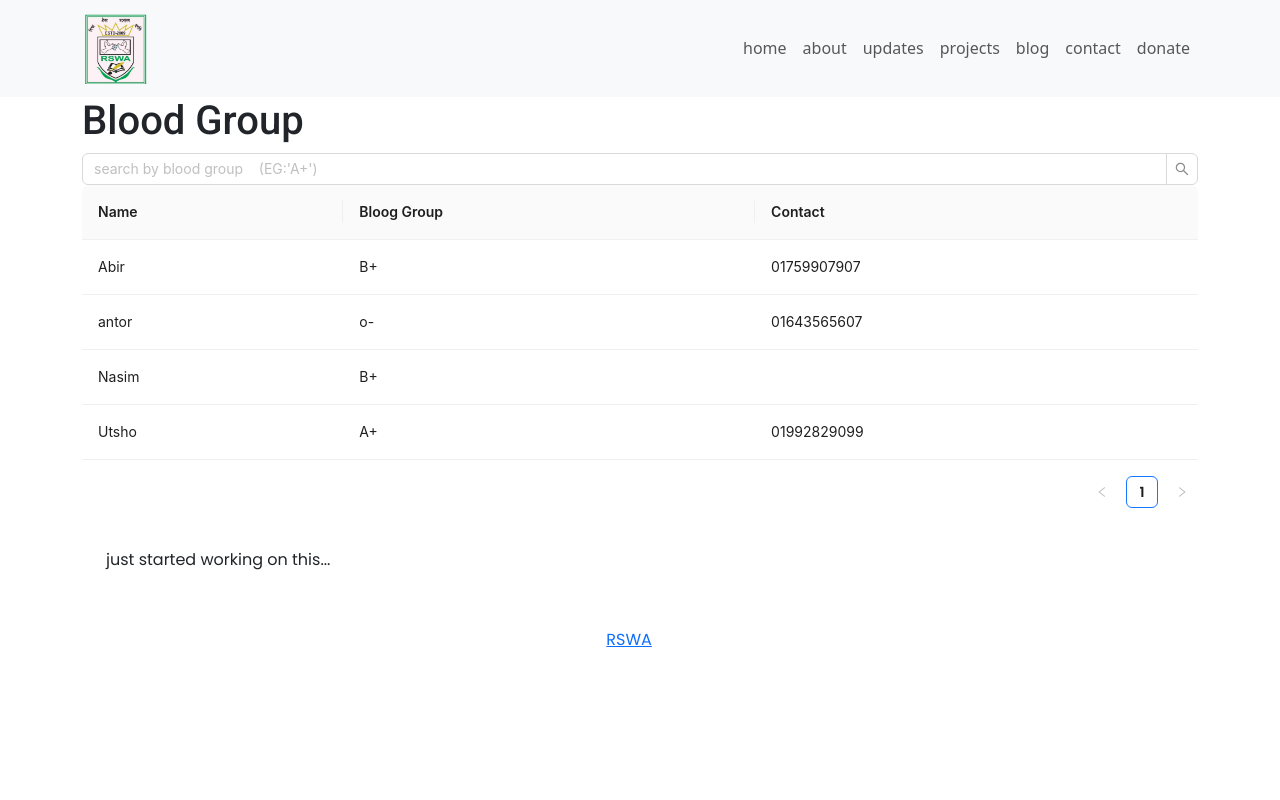
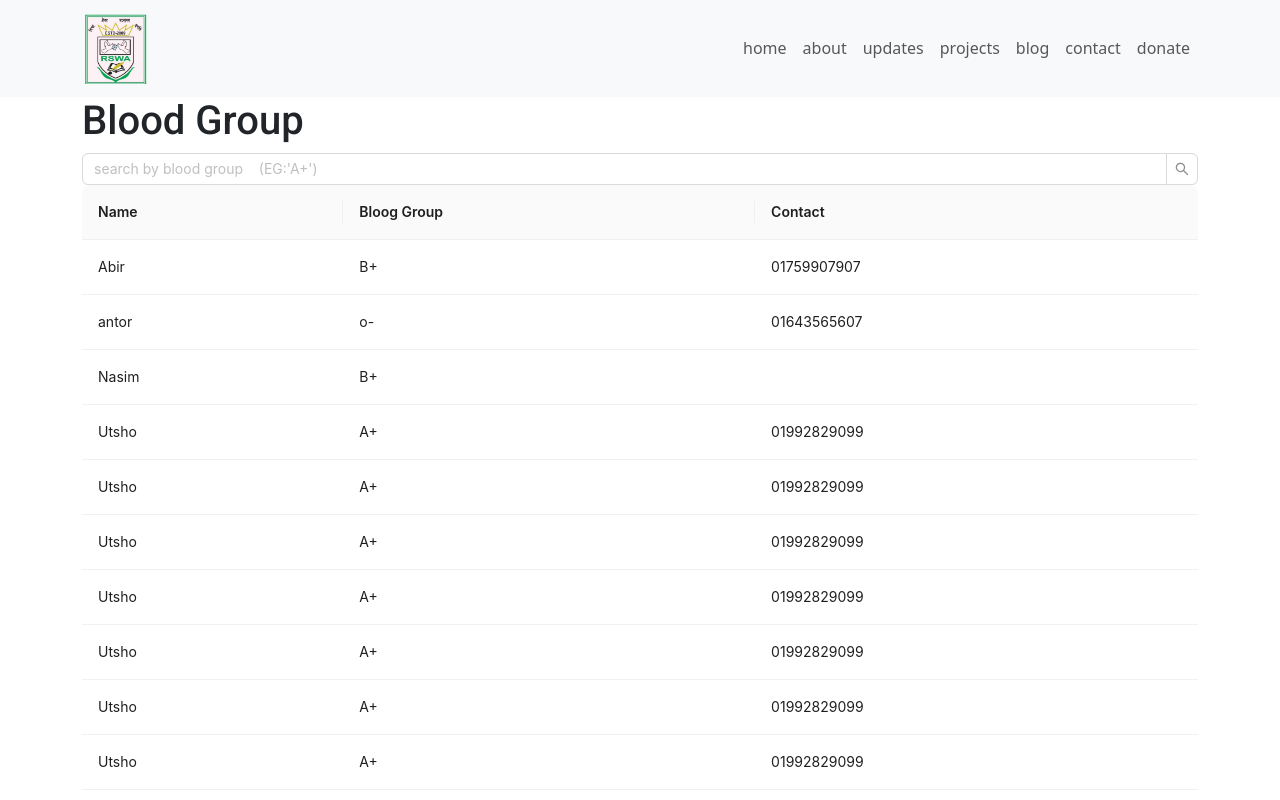
Before and after one commit to ashiful2002/rswa, a React (Vite) app: page / in a window 1280 px wide. Shown: the top 800 px of the page. Built offline with nearby package versions, Linux system fonts and the light colour scheme.

Commit message:
edited blood group list

```diff
--- a/src/Components/SearchTable.jsx
+++ b/src/Components/SearchTable.jsx
@@ -1,12 +1,11 @@
 import React, { useState } from "react";
 import { Input, Table } from "antd";
-// const colDetailse = ;
-// const bloodGroupData = ;
+
+import { bloodGroupData } from "../constants/BloodGropuData";
+
 const SearchTable = () => {
   const [searchedValue, setsearchBloogG] = useState("");
-  //   const handleSearch = () => {
-  //     setsearchBloogG(value);
-  //   };
+;
   return (
     <div>
       <h1 className="pageTitle">Blood Group</h1>
@@ -21,32 +20,7 @@ const SearchTable = () => {
           }}
         ></Input.Search>
         <Table
-          dataSource={[
-            {
-              key: "0",
-              name: "Abir",
-              BGroup: "B+",
-              contact: "01759907907",
-            },
-            {
-              key: "1",
-              name: "antor",
-              BGroup: "o-",
-              contact: "01643565607",
-            },
-            {
-              key: "3",
-              name: "Nasim",
-              BGroup: "B+",
-              contact: "",
-            },
-            {
-              key: "4",
-              name: "Utsho",
-              BGroup: "A+",
-              contact: "01992829099",
-            },
-          ]}
+          dataSource={bloodGroupData}
           columns={[
             {
               title: "Name",
--- a/src/constants/BloodGropuData.jsx
+++ b/src/constants/BloodGropuData.jsx
@@ -1,19 +1,3 @@
-export const colDetailse = [
-  {
-    title: "Name",
-    dataIndex: "name",
-  },
-  {
-    title: "Bloog Group",
-    dataIndex: "BGroup",
-    filteredValue:[]
-  },
-  {
-    title: "Contact",
-    dataIndex: "contact",
-  },
-];
-
 export const bloodGroupData = [
   {
     key: "0",
@@ -39,4 +23,58 @@ export const bloodGroupData = [
     BGroup: "A+",
     contact: "01992829099",
   },
+  {
+    key: "5",
+    name: "Utsho",
+    BGroup: "A+",
+    contact: "01992829099",
+  },
+  {
+    key: "6",
+    name: "Utsho",
+    BGroup: "A+",
+    contact: "01992829099",
+  },
+  {
+    key: "7",
+    name: "Utsho",
+    BGroup: "A+",
+    contact: "01992829099",
+  },
+  {
+    key: "8",
+    name: "Utsho",
+    BGroup: "A+",
+    contact: "01992829099",
+  },
+  {
+    key: "9",
+    name: "Utsho",
+    BGroup: "A+",
+    contact: "01992829099",
+  },
+  {
+    key: "10",
+    name: "Utsho",
+    BGroup: "A+",
+    contact: "01992829099",
+  },
+  {
+    key: "11",
+    name: "Abir",
+    BGroup: "B+",
+    contact: "01759907907",
+  },
+  {
+    key: "1",
+    name: "antor",
+    BGroup: "o-",
+    contact: "01643565607",
+  },
+  {
+    key: "3",
+    name: "Nasim",
+    BGroup: "B+",
+    contact: "",
+  },
 ];
```
